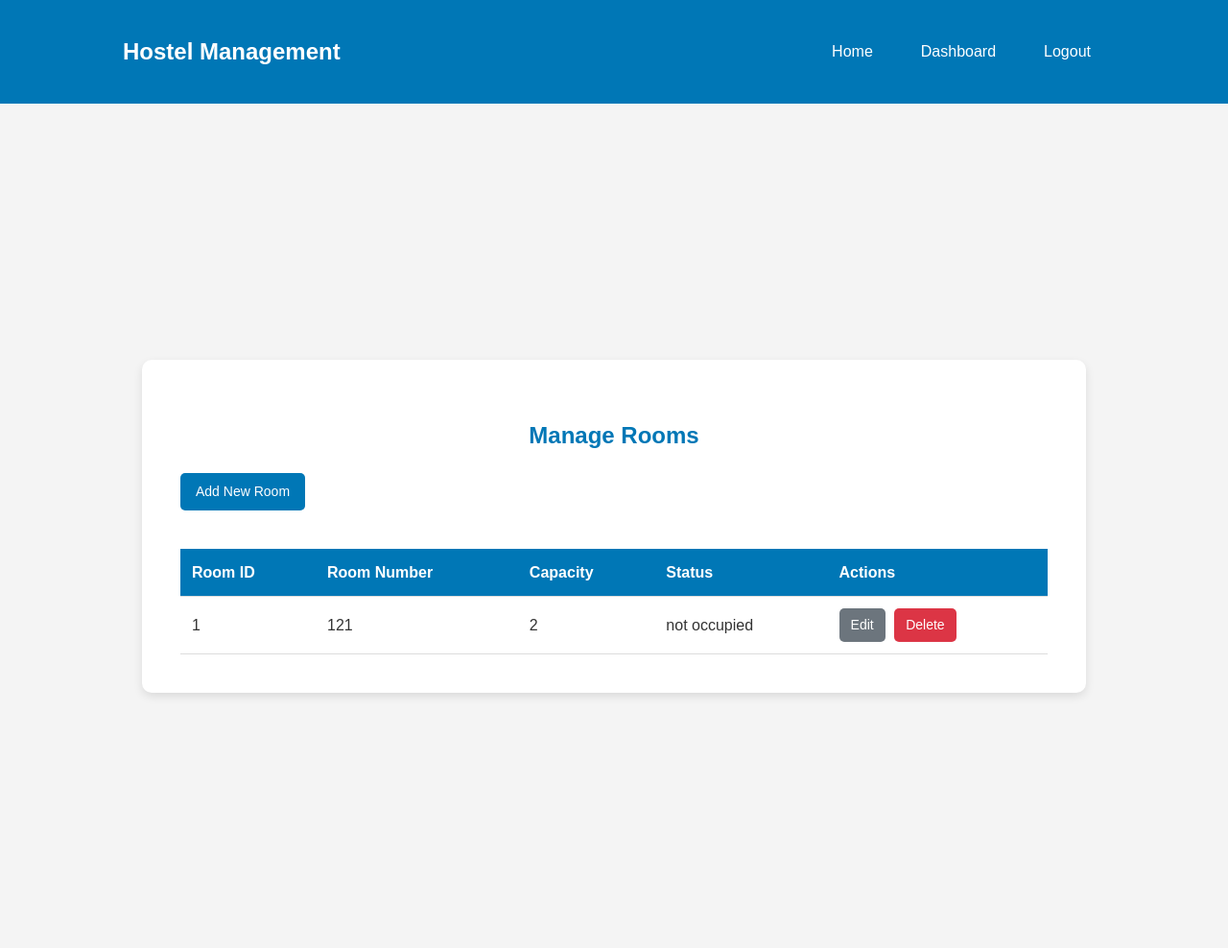
After one commit to abdul-yusuf/HostelManagement2, a Django app: page /manage-rooms/ in a window 1280 px wide. The commit adds this page. Shown: the whole page at 96% size. Run offline with Django 4.2, Linux system fonts and the light colour scheme; a user stored in the database is signed in; data comes from the database, SQL or seed files in the repository; both versions use the stored data as it was after the commit.

Commit message:
[GREEN] succefully made some updates

```diff
--- a/HostelManagment/settings.py
+++ b/HostelManagment/settings.py
@@ -39,6 +39,7 @@ INSTALLED_APPS = [
     "django.contrib.staticfiles",
 
     "core",
+    "authentication",
 ]
 
 MIDDLEWARE = [
@@ -133,3 +134,5 @@ MEDIA_ROOT = os.path.join(BASE_DIR, 'media_root')
 DEFAULT_AUTO_FIELD = "django.db.models.BigAutoField"
 
 AUTH_USER_MODEL = 'core.User'
+LOGIN_REDIRECT_URL = '/dashboard/'
+LOGIN_URL = '/login/'
--- a/authentication/urls.py
+++ b/authentication/urls.py
@@ -3,13 +3,14 @@ from . import views
 from django.contrib.auth import views as auth_views
 
 urlpatterns = [
-    # path(
-        # "login",
+    path(
+        "login/",
         # auth_views.LoginView.as_view(template_name="accounts/login.html"),
         # auth_views.LoginView.as_view(),
-        # name="login",
-    # ),
-    path('logout/', views.logout_view, name='login'),
+        views.login_view,
+        name="login",
+    ),
+    path('logout/', views.logout_view, name='logout'),
     # path('signup/', views.signup_view, name='signup_view'),
     path('change/password/', auth_views.PasswordChangeView.as_view(template_name='registration/custom_change_password.html'), name='password_change'),
     path('password_reset/', auth_views.PasswordResetView.as_view(template_name='registration/custom_password_reset_form.html'), name='password_reset'),
--- a/core/models.py
+++ b/core/models.py
@@ -41,12 +41,14 @@ class Room(models.Model):
     fee = models.DecimalField(max_digits=8, decimal_places=2)
 
     @property
-    def space_free(self):
-        try:
-            return self.capacity-self.occupied
-        except Exception as e:
-            print(e)
-            return ''
+    def status(self):
+        # try:
+        if self.capacity-self.occupied == 0:
+            return 'occupied'
+        # except Exception as e:
+        #     print(e)
+        #     return 'not occupied'
+        return 'not occupied'
 
 class StudentProfile(models.Model):
     user = models.OneToOneField(User, on_delete=models.CASCADE)
@@ -64,7 +66,7 @@ class Payment(models.Model):
 class Complaint(models.Model):
     student = models.ForeignKey(StudentProfile, on_delete=models.CASCADE)
     complaint_text = models.TextField()
-    status = models.CharField(max_length=10, choices=(('pending', 'Pending'), ('resolved', 'Resolved')))
+    status = models.CharField(max_length=10, choices=(('pending', 'Pending'), ('resolved', 'Resolved')), default='pending')
     date_filed = models.DateTimeField(auto_now_add=True)
     date_resolved = models.DateTimeField(null=True, blank=True)
 
--- /dev/null
+++ b/core/templates/admin/manage_rooms.html
@@ -0,0 +1,145 @@
+{% extends 'core/base.html' %}
+
+{% block title %}
+    <title>Manage Rooms</title>
+{% endblock title %}
+
+{% block body %}
+<style>
+
+/* Container for managing rooms */
+.manage-rooms-container {
+    display: flex;
+    justify-content: center;
+    align-items: center;
+    min-height: 100vh;
+    padding: 20px;
+}
+
+.manage-rooms-box {
+    background-color: white;
+    padding: 40px;
+    border-radius: 10px;
+    box-shadow: 0px 4px 10px rgba(0, 0, 0, 0.1);
+    width: 100%;
+    max-width: 1200px;
+}
+
+h2 {
+    text-align: center;
+    margin-bottom: 20px;
+    color: #0077b6;
+}
+
+/* Table Styles */
+.rooms-table {
+    width: 100%;
+    border-collapse: collapse;
+    margin-top: 20px;
+}
+
+.rooms-table th,
+.rooms-table td {
+    padding: 12px;
+    text-align: left;
+    border-bottom: 1px solid #ddd;
+}
+
+.rooms-table th {
+    background-color: #0077b6;
+    color: white;
+}
+
+.rooms-table tr:hover {
+    background-color: #f1f1f1;
+}
+
+/* Button Styles */
+.btn-primary {
+    display: inline-block;
+    padding: 8px 16px;
+    background-color: #0077b6;
+    color: white;
+    text-decoration: none;
+    border-radius: 5px;
+    font-size: 14px;
+    transition: background-color 0.3s;
+    margin-bottom: 20px;
+}
+
+.btn-primary:hover {
+    background-color: #005f99;
+}
+
+.btn-secondary {
+    display: inline-block;
+    padding: 6px 12px;
+    background-color: #6c757d;
+    color: white;
+    text-decoration: none;
+    border-radius: 5px;
+    font-size: 14px;
+    transition: background-color 0.3s;
+    margin-right: 5px;
+}
+
+.btn-secondary:hover {
+    background-color: #5a6268;
+}
+
+.btn-danger {
+    display: inline-block;
+    padding: 6px 12px;
+    background-color: #dc3545;
+    color: white;
+    text-decoration: none;
+    border-radius: 5px;
+    font-size: 14px;
+    transition: background-color 0.3s;
+}
+
+.btn-danger:hover {
+    background-color: #c82333;
+}
+
+</style>
+<div class="manage-rooms-container">
+    <div class="manage-rooms-box">
+        <h2>Manage Rooms</h2>
+        <a href="" class="btn btn-primary">Add New Room</a>
+        {% if rooms %}
+        <table class="rooms-table">
+            <thead>
+                <tr>
+                    <th>Room ID</th>
+                    <th>Room Number</th>
+                    <th>Capacity</th>
+                    <th>Status</th>
+                    <th>Actions</th>
+                </tr>
+            </thead>
+            <tbody>
+                {% for room in rooms %}
+                <tr>
+                    <td>{{ room.id }}</td>
+                    <td>{{ room.room_number }}</td>
+                    <td>{{ room.capacity }}</td>
+                    <td>{{ room.status }}</td>
+                    <td>
+                        <a href="" class="btn btn-secondary">Edit</a>
+                        <a href="" class="btn btn-danger">Delete</a>
+                    </td>
+                </tr>
+                {% empty %}
+                <tr>
+                    <td colspan="5">No rooms available.</td>
+                </tr>
+                {% endfor %}
+            </tbody>
+        </table>
+        {% else %}
+        <p>No rooms available.</p>
+        {% endif %}
+    </div>
+</div>
+{% endblock body %}
--- a/core/templates/core/base.html
+++ b/core/templates/core/base.html
@@ -21,7 +21,12 @@
             </div>
             <ul class="navbar-menu" id="navbar-menu">
                 <li><a href="{% url 'home' %}">Home</a></li>
+                {% if request.user.is_authenticated %}
+                <li><a href="{% url 'dashboard' %}">Dashboard</a></li>
+                <li><a href="{% url 'logout' %}">Logout</a></li>
+                {% else %}
                 <li><a href="{% url 'login' %}">Login</a></li>
+                {% endif %}
             </ul>
         </div>
     </nav>
--- a/core/templates/student/file_complaint.html
+++ b/core/templates/student/file_complaint.html
@@ -12,5 +12,5 @@
         <textarea id="complaint_text" name="complaint_text" required></textarea>
         <button type="submit">Submit Complaint</button>
     </form>
-    <a href="{% url 'student_dashboard' %}">Back to Dashboard</a>
+    <a href="{% url 'dashboard' %}">Back to Dashboard</a>
 {% endblock body %}
--- a/core/templates/student/make_payment.html
+++ b/core/templates/student/make_payment.html
@@ -12,5 +12,5 @@
         <input type="number" id="amount" name="amount" required>
         <button type="submit">Pay Now</button>
     </form>
-    <a href="{% url 'student_dashboard' %}">Back to Dashboard</a>
+    <a href="{% url 'dashboard' %}">Back to Dashboard</a>
 {% endblock body %}
--- a/core/templates/student/view_announcements.html
+++ b/core/templates/student/view_announcements.html
@@ -15,5 +15,5 @@
         </li>
         {% endfor %}
     </ul>
-    <a href="{% url 'student_dashboard' %}">Back to Dashboard</a>
+    <a href="{% url 'dashboard' %}">Back to Dashboard</a>
 {% endblock body %}
--- a/core/views.py
+++ b/core/views.py
@@ -1,3 +1,4 @@
+from django.contrib.auth.decorators import login_required
 from django.db.models import Sum, F
 from django.shortcuts import render, redirect
 from .models import *
@@ -15,7 +16,9 @@ def home_page(request):
 
 
 # Admin Dashboard
+@login_required
 def admin_dashboard(request):
+    # print(request.user.role)
     if request.user.role == 'admin':
         # return redirect('login')  # Redirect non-admin users
         total_rooms = Room.objects.count()
@@ -26,6 +29,7 @@ def admin_dashboard(request):
             'total_students': total_students,
             'total_payments': total_payments,
         }
+        return render(request, 'admin/dashboard.html', context)
 
     elif request.user.role == 'student':
             # return redirect('login')
@@ -37,7 +41,16 @@ def admin_dashboard(request):
             'payments': payments,
             'complaints': complaints,
         }
-    return render(request, 'admin/dashboard.html', context)
+        return render(request, 'student/dashboard.html', context)
+    elif request.user.role == 'manager':
+        recent_complaints = Complaint.objects.filter(status='pending').order_by('-date_filed')[:5]
+        available_rooms = Room.objects.filter(occupied__lt=F('capacity'))
+        context = {
+            'recent_complaints': recent_complaints,
+            'available_rooms': available_rooms,
+        }
+    # print(context)
+    return render(request, 'core/index.html')
 
 
 # Manage Users
@@ -138,7 +151,7 @@ def file_complaint(request):
     if request.method == 'POST':
         complaint_text = request.POST.get('complaint_text')
         Complaint.objects.create(student=request.user.studentprofile, complaint_text=complaint_text)
-        return redirect('student_dashboard')
+        return redirect('dashboard')
     return render(request, 'student/file_complaint.html')
 
 
```
Also changed, not shown: authentication/templates/registration/login.html (added, +99 -0 lines), authentication/views.py (+5 -6 lines), core/admin.py (+29 -2 lines), core/forms.py (+53 -1 lines), core/templates/admin/manage_users.html (+51 -1 lines), core/templates/admin/view_reports.html (added, +106 -0 lines), db.sqlite3.
